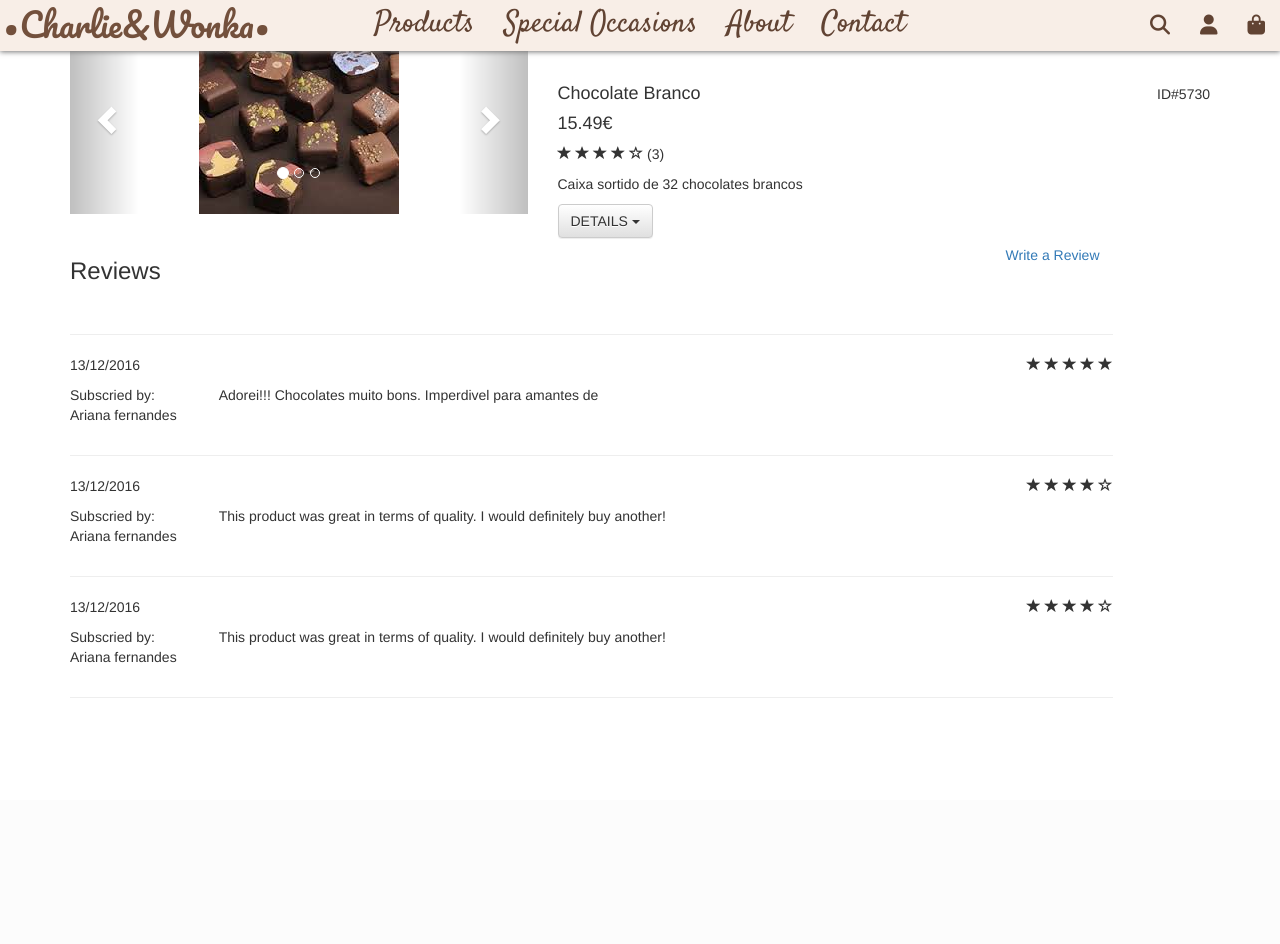
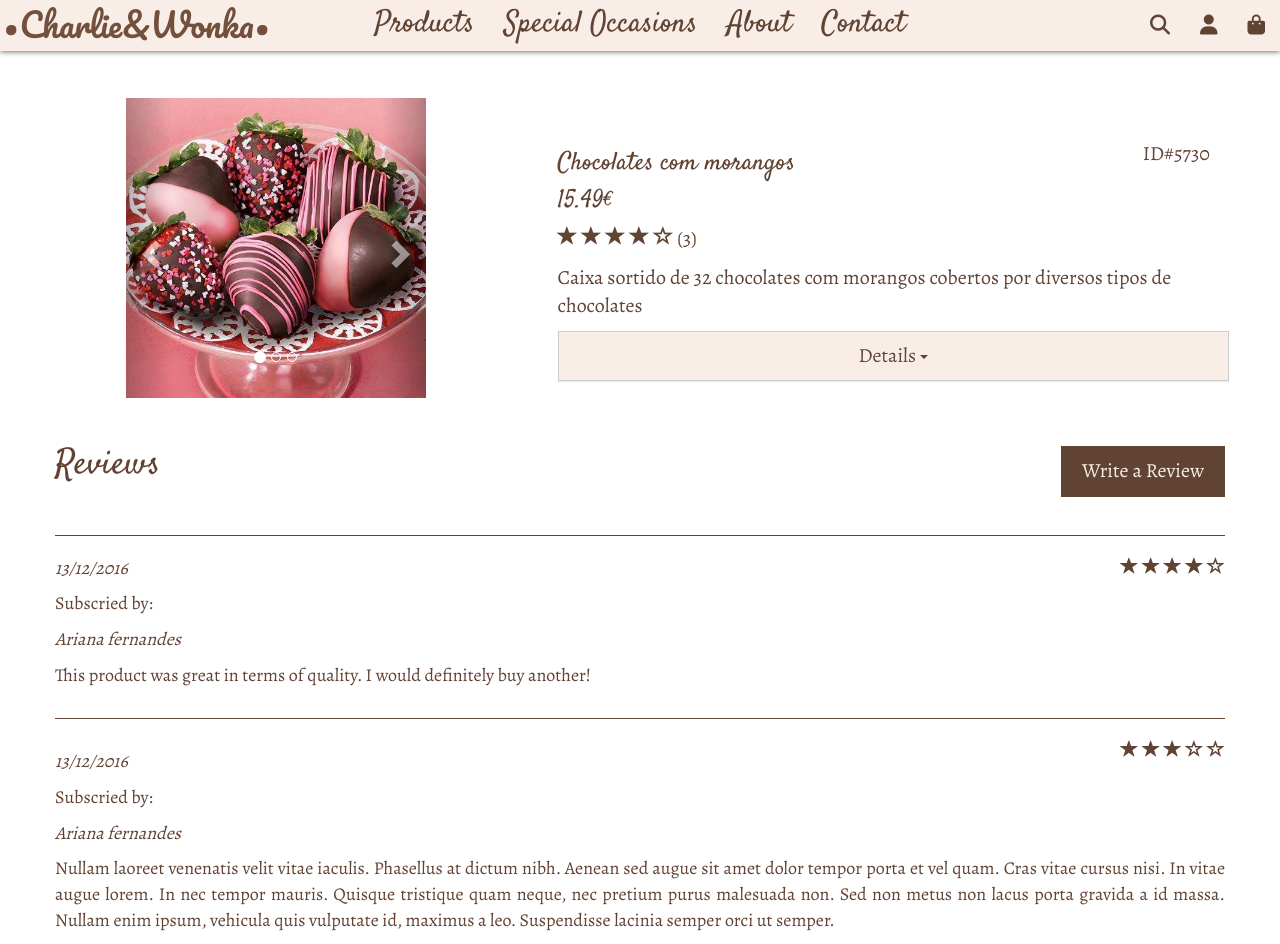
Before and after one commit to centeio/Database-and-Web-Applications-Lab, a PHP site: page /Product.html in a window 1280 px wide. Before the commit the page ends 698 px from the top, so only its background shows below. Run offline with PHP 8.4, Linux system fonts and the light colour scheme; some libraries are stand-ins or nearby versions; some web fonts are replaced.

Commit message:
Product styleee

```diff
--- a/Product.html
+++ b/Product.html
@@ -87,13 +87,13 @@
                                 <!-- Wrapper for carousel items -->
                                 <div class="carousel-inner">
                                     <div class="item active">
-                                        <img src="images/p5.jpg" alt="First Slide">
+                                        <img src="images/pink.jpg" alt="First Slide">
                                     </div>
                                     <div class="item">
-                                        <img src="images/p4.jpg" alt="Second Slide">
+                                        <img src="images/pink4.jpg" alt="Second Slide">
                                     </div>
                                     <div class="item">
-                                        <img src="images/p4.jpg" alt="Third Slide">
+                                        <img src="images/pink3.jpg" alt="Third Slide">
                                     </div>
                                 </div>
                                 <!-- Carousel controls -->
@@ -112,7 +112,7 @@
                  <div class="product-details">
 
                     <p class="pull-right">ID#5730</p>
-                    <h4>Chocolate Branco</h4>
+                    <h4>Chocolates com morangos</h4>
                     <h4>15.49€</h4>
 
                       <div class="ratings">
@@ -125,17 +125,16 @@
                            (3)
                         </p>
                      </div>
-                     <p>Caixa sortido de 32 chocolates brancos</p>
+                     <p>Caixa sortido de 32 chocolates com morangos cobertos por diversos tipos de chocolates</p>
                     <div class="dropdown">
                     <button class="btn btn-default dropdown-toggle" type="button" id="dropdownMenu1" data-toggle="dropdown" aria-haspopup="true" aria-expanded="true">
-                        DETAILS
+                        Details
                         <span class="caret"></span>
                     </button>
                     <ul class="dropdown-menu" aria-labelledby="dropdownMenu1">
-                        <li>
+                    <p class="details">
                         Duis tristique posuere leo, sit amet commodo turpis fermentum elementum. Vestibulum et ex vel magna tincidunt vulputate. Cras dictum odio quis mattis pellentesque. Vestibulum auctor faucibus molestie. Nunc ullamcorper enim libero, sed mattis orci gravida at. Donec a nisi quis elit facilisis facilisis sed a tortor. Sed rutrum scelerisque fermentum.
-                        </li>
-
+                    </p>
                     </ul>
                     </div>
                     </div>
@@ -152,40 +151,13 @@
 
         <div class="row">
 
-            <div class="col-md-11">
+            <div class="details" class="col-md-11">
 
                 <p class="pull-right"><a class="btn">Write a Review</a></p>
                 <h3> Reviews</h3>
                 <br>
 
                 <hr>
-
-                <div class="row">
-
-                        <div class="col-md-12">
-
-                        <p class="pull-right">
-                            <span class="glyphicon glyphicon-star"></span>
-                            <span class="glyphicon glyphicon-star"></span>
-                            <span class="glyphicon glyphicon-star"></span>
-                            <span class="glyphicon glyphicon-star"></span>
-                            <span class="glyphicon glyphicon-star"></span>
-                        </p>
-                        <p>13/12/2016</p>
-
-
-                        <div class="rev">
-                        <p>Subscried by: <br> Ariana fernandes</p>
-
-                        <div class="descr">
-                        <p class="text-center"> Adorei!!! Chocolates muito bons. Imperdivel para amantes de </p>
-                        </div>
-                        </div>
-                        </div>
-                    </div>
-
-                        <hr>
-
                         <div class="row">
 
                                 <div class="col-md-12">
@@ -197,15 +169,13 @@
                                     <span class="glyphicon glyphicon-star"></span>
                                     <span class="glyphicon glyphicon-star-empty"></span>
                                 </p>
-                                <p>13/12/2016</p>
+                                <p class="data">13/12/2016</p>
 
 
                                 <div class="rev">
-                                <p>Subscried by: <br> Ariana fernandes</p>
-
-                                <div class="descr">
-                                <p class="text-center">This product was great in terms of quality. I would definitely buy another!</p>
-                                </div>
+                                <p>Subscried by: <br></p>
+                                <p class="username">Ariana fernandes</p>
+                                <p class="descr">This product was great in terms of quality. I would definitely buy another!</p>
                                 </div>
                                 </div>
                             </div>
@@ -220,24 +190,20 @@
                                     <span class="glyphicon glyphicon-star"></span>
                                     <span class="glyphicon glyphicon-star"></span>
                                     <span class="glyphicon glyphicon-star"></span>
-                                    <span class="glyphicon glyphicon-star"></span>
+                                    <span class="glyphicon glyphicon-star-empty"></span>
                                     <span class="glyphicon glyphicon-star-empty"></span>
                                 </p>
-                                <p>13/12/2016</p>
+                                </p>
+                                <p class="data">13/12/2016</p>
 
 
                                 <div class="rev">
-                                <p>Subscried by: <br> Ariana fernandes</p>
-
-                                <div class="descr">
-                                <p class="text-center">This product was great in terms of quality. I would definitely buy another!</p>
-                                </div>
+                                <p>Subscried by: <br></p>
+                                <p class="username">Ariana fernandes</p>
+                                <p class="descr" class="col-md-1">Nullam laoreet venenatis velit vitae iaculis. Phasellus at dictum nibh. Aenean sed augue sit amet dolor tempor porta et vel quam. Cras vitae cursus nisi. In vitae augue lorem. In nec tempor mauris. Quisque tristique quam neque, nec pretium purus malesuada non. Sed non metus non lacus porta gravida a id massa. Nullam enim ipsum, vehicula quis vulputate id, maximus a leo. Suspendisse lacinia semper orci ut semper.</p>
                                 </div>
                                 </div>
                             </div>
-
-                                <hr>
-
 
                                 </div>
                             </div>
--- a/css/Product.css
+++ b/css/Product.css
@@ -119,71 +119,117 @@ html, body {
 /*end of nav bar css*/
 
 .product-details{
-    margin-top: 6em;
+    padding-top: 10em;
 }
 
-.rev{
-   display: inline-flex;
+.product-details h4{
+    font-family: 'Satisfy', cursive;
+    color: #614333;
+    font-size: 25px;
 }
 
-.descr{
-    margin-left: 3em;
+.product-details p{
+    font-family: 'Alegreya', serif;
+    color: #614333;
+    font-size: 20px;
+}
+
+.dropdown button{
+    background-image: none;
+    font-family: 'Alegreya', serif;
+    text-align: center;
+    color: #614333;
+    padding: 10px 15em;
+    font-size: 20px;
+    border-radius: 0%;
+    background-color: #F8EEE7;
+}
+
+.dropdown-menu{
+    margin-right: -20px;
+    padding: 1em;
+    background-color: #F8EEE7;
+    color: #614333;
+}
+
+button.btn:hover{
+    background-color: #F8EEE7;
+}
+
+.dropdown ul{
+    border-radius: 0%;
+}
+
+p.details{
+    text-align: justify;
+    font-family: 'Alegreya', serif;
+    font-size: 15px;
+}
+
+.bs-example{
+    margin-top: 4em;
+    padding-top: 2em;
+}
+
+#myCarousel{
+    height: 300px;
+    width: 300px;
 }
 
 .carousel{
     margin-top: 1em;
+    margin-left: 4em;
+    margin-bottom: 2em;
 }
 
 .carousel .item img{
-    margin: 0 auto;
-    border-color: #260126;
+    height: 300px;
+    width: 300px;
 }
 
-.bs-example{
-	margin: 0;
-    padding: 0;
+.details h3{
+    font-family: 'Satisfy', cursive;
+    color: #614333;
+    font-size: 35px;
 }
 
-
-#footer {
-    background-color: #F8EEE7;
+.details hr{
+    border-color: #614333;
 }
 
-@media(min-width: 992px) {
-    #footer {
-        position: absolute;
-        bottom: 0;
-        width: 100%;
-    }
+.details p{
+    font-family: 'Alegreya', serif;
+    color: #614333;
+    font-size: 18px;
 }
 
-#SocialMedia {
-    text-align: center;
-    margin-top: 20px;
+.rev{
+    display: inline-block;
 }
 
-#SocialMedia i {
-    font-size: 40px;
-    color: #614333;
-    margin: 0px 10px;
-    transition: all .5s ease;
-    -webkit-transition: all .5s ease; /* Safari and Chrome */
-    -moz-transition: all .5s ease; /* Firefox */
-    -ms-transition: all .5s ease; /* IE 9 */
-    -o-transition: all .5s ease; /* Opera */
+p.data{
+    font-style: italic;
 }
 
-#SocialMedia i:hover {
-    color: #614333;
-    transform:scale(1.25);
-    -webkit-transform:scale(1.25); /* Safari and Chrome */
-    -moz-transform:scale(1.25); /* Firefox */
-    -ms-transform:scale(1.25); /* IE 9 */
-    -o-transform:scale(1.25); /* Opera */
+p.username{
+    font-style: italic;
 }
 
-#Copyrights {
-    color: #614333;
+p.descr{
+    text-align: justify;
+}
+
+a.btn{
+    background-image: none;
+    font-family: 'Alegreya', serif;
     text-align: center;
-    margin-top: 20px;
+    color: #F8EEE7;
+    padding: 10px 1em;
+    font-size: 20px;
+    border-radius: 0%;
+    background-color:#614333;
 }
+
+a.btn:hover{
+    color: white;
+}
```
Also changed, not shown: images/pink.jpg (added), images/pink2.jpg (added), images/pink3.jpg (added), images/pink4.jpg (added).
